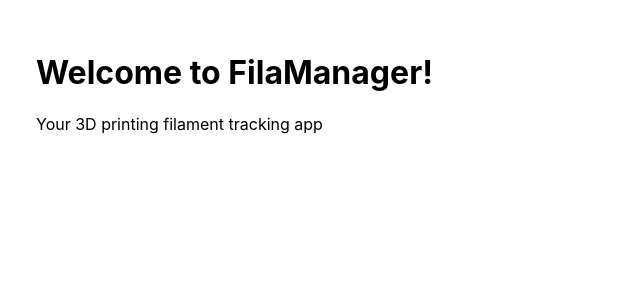
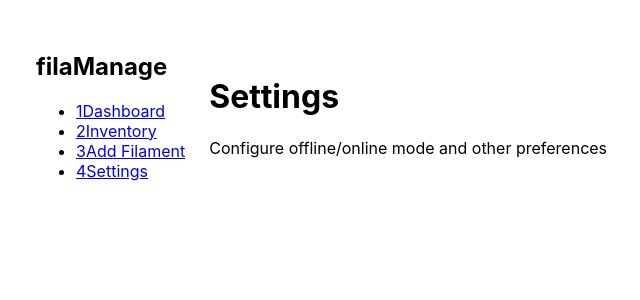
Before and after one commit to nothing36/filamanage, a React (Vite) app: page /settings in a window 1280 px wide. Shown: the top 300 px of the page, without its empty margins (300-940 px from the left). Built offline with nearby package versions, Linux system fonts and the light colour scheme.

Commit message:
Add basic sidebar to homepage

```diff
--- /dev/null
+++ b/src/App.css
@@ -0,0 +1,16 @@
+.app {
+    display: flex;
+    height: 100vh;
+    overflow: hidden;
+}
+
+.main-content {
+    flex: 1;
+    background-color: #ffffff;
+}
+
+.content-wrapper {
+    padding: 24px;
+    max-width: 1200px;
+    margin: 0 auto;
+}
--- a/src/App.tsx
+++ b/src/App.tsx
@@ -1,12 +1,40 @@
 import React from 'react';
+import { BrowserRouter as Router, Routes, Route } from 'react-router-dom';
+import Sidebar from './components/common/Sidebar/Sidebar';
+import Dashboard from './pages/Dashboard';
+import Inventory from './pages/Inventory';
+import AddFilament from './pages/AddFilament';
+import Settings from './pages/Settings';
+import './App.css';
 
 function App() {
-  return (
-    <div>
-      <h1>Welcome to FilaManager!</h1>
-      <p>Your 3D printing filament tracking app</p>
-    </div>
-  );
+
+    // items for navbar
+    const navItems = [
+        { path: '/', label: 'Dashboard', icon: '1'},
+        { path: '/inventory', label: 'Inventory', icon: '2'},
+        { path: '/add-filament', label: 'Add Filament', icon: '3'},
+        { path: '/settings', label: 'Settings', icon: '4'}
+    ];
+
+    return (
+        <Router>
+            <div className="app">
+                <Sidebar appName="filaManage" navItems={navItems}></Sidebar>
+
+                <main className="main-content">
+                    <div className="content-wrapper">
+                        <Routes>
+                            <Route path="/" element={<Dashboard />} />
+                            <Route path="/inventory" element={<Inventory />} />
+                            <Route path="/add-filament" element={<AddFilament />} />
+                            <Route path="/settings" element={<Settings />} />
+                        </Routes>
+                    </div>
+                </main>
+            </div>
+        </Router>
+    )
 }
 
 export default App;
--- /dev/null
+++ b/src/components/common/Sidebar/Sidebar.tsx
@@ -0,0 +1,37 @@
+import React from 'react';
+import { Link } from 'react-router-dom';
+import './Sidebar.css';
+
+interface NavItem {
+    path: string;
+    label: string;
+    icon?: string;
+}
+
+interface SideProps {
+    appName: string;
+    navItems: NavItem[];
+}
+
+function Sidebar({ appName, navItems }: SideProps) {
+    return(
+        <nav className="sidebar">
+            <div className="sidebar-header">
+                <h2 className="app-title">{appName}</h2>
+            </div>
+
+            <ul className="nav-list">
+                {navItems.map((item) => (
+                    <li key={item.path} className="nav-item">
+                        <Link to={item.path} className="nav-link">
+                            {item.icon && <span className="nav-icon">{item.icon}</span>}
+                            {item.label}
+                        </Link>
+                    </li>
+                ))}
+            </ul>
+        </nav>
+    )
+}
+
+export default Sidebar;
```
Also changed, not shown: src/components/common/Sidebar/Sidebar.css (added).
